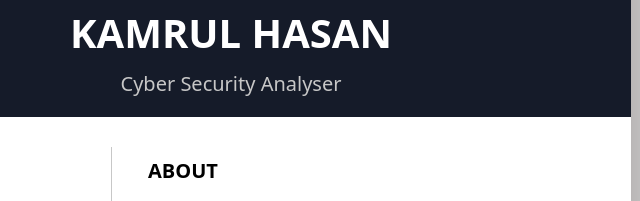
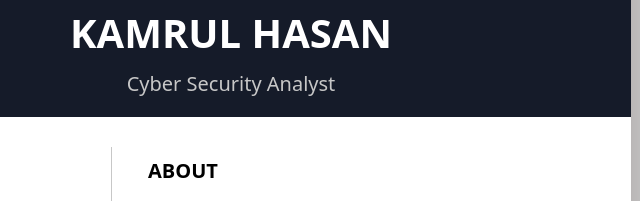
Before and after one commit to kam101rul/CV_SOFTWARE_PROJECT_3, a plain HTML site: page index.html in a window 1280 px wide. Shown: the part 240-441 px from the top of the page, 409-1049 px from the left. Drawn offline with Linux system fonts and the light colour scheme.

Commit message:
Update index.html

```diff
--- a/index.html
+++ b/index.html
@@ -12,7 +12,7 @@
 		<div class="top-section">
 			<img src="https://raw.githubusercontent.com/kam101rul/CV_SOFTWARE_PROJECT_3/main/image/kamrul.jpg" class="profile" >
 			<p class="p1">KAMRUL HASAN</span></p>
-			<p class="p2">Cyber Security Analyser</p>
+			<p class="p2">Cyber Security Analyst</p>
 		</div>
 		<div class="clearfix"></div>
 
```
